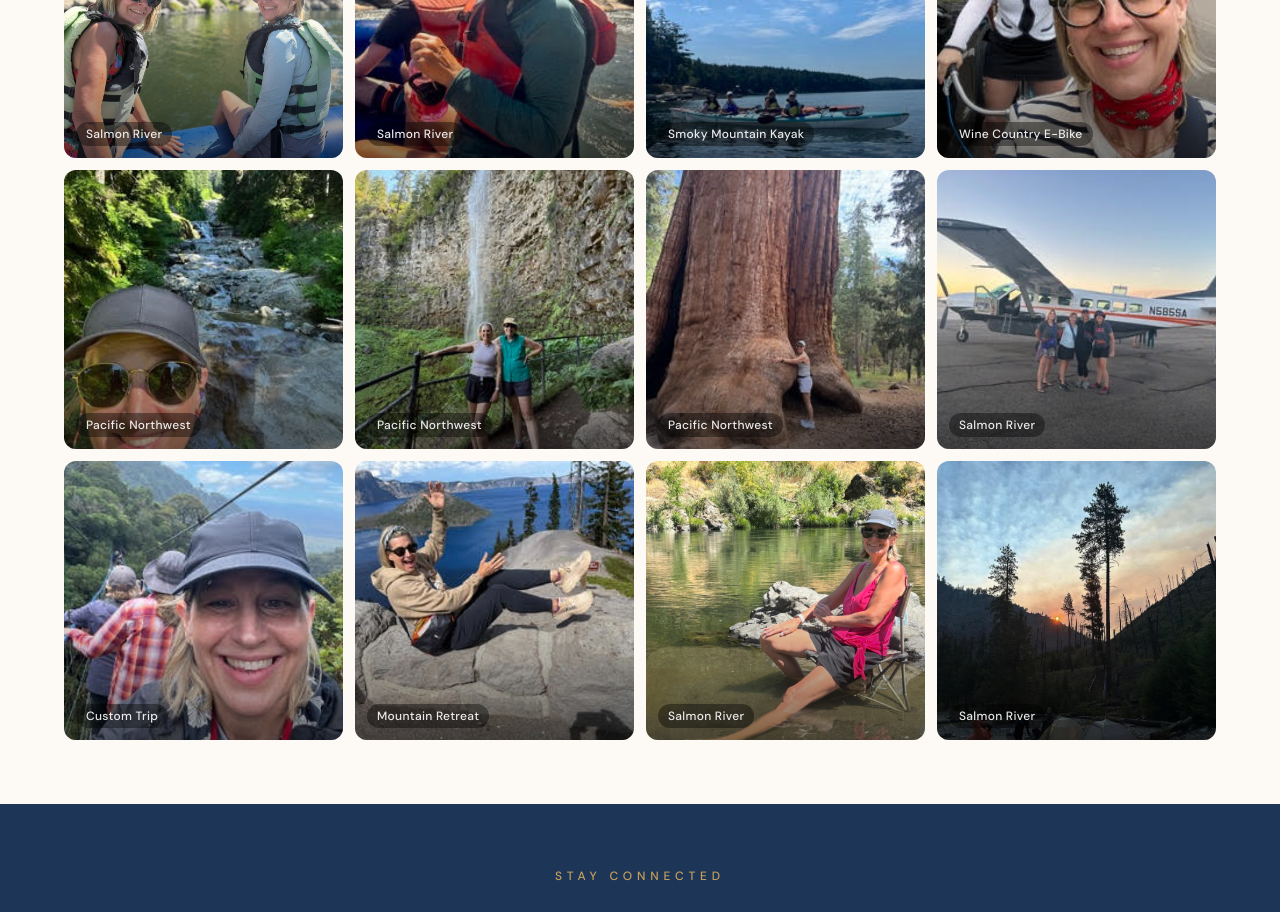
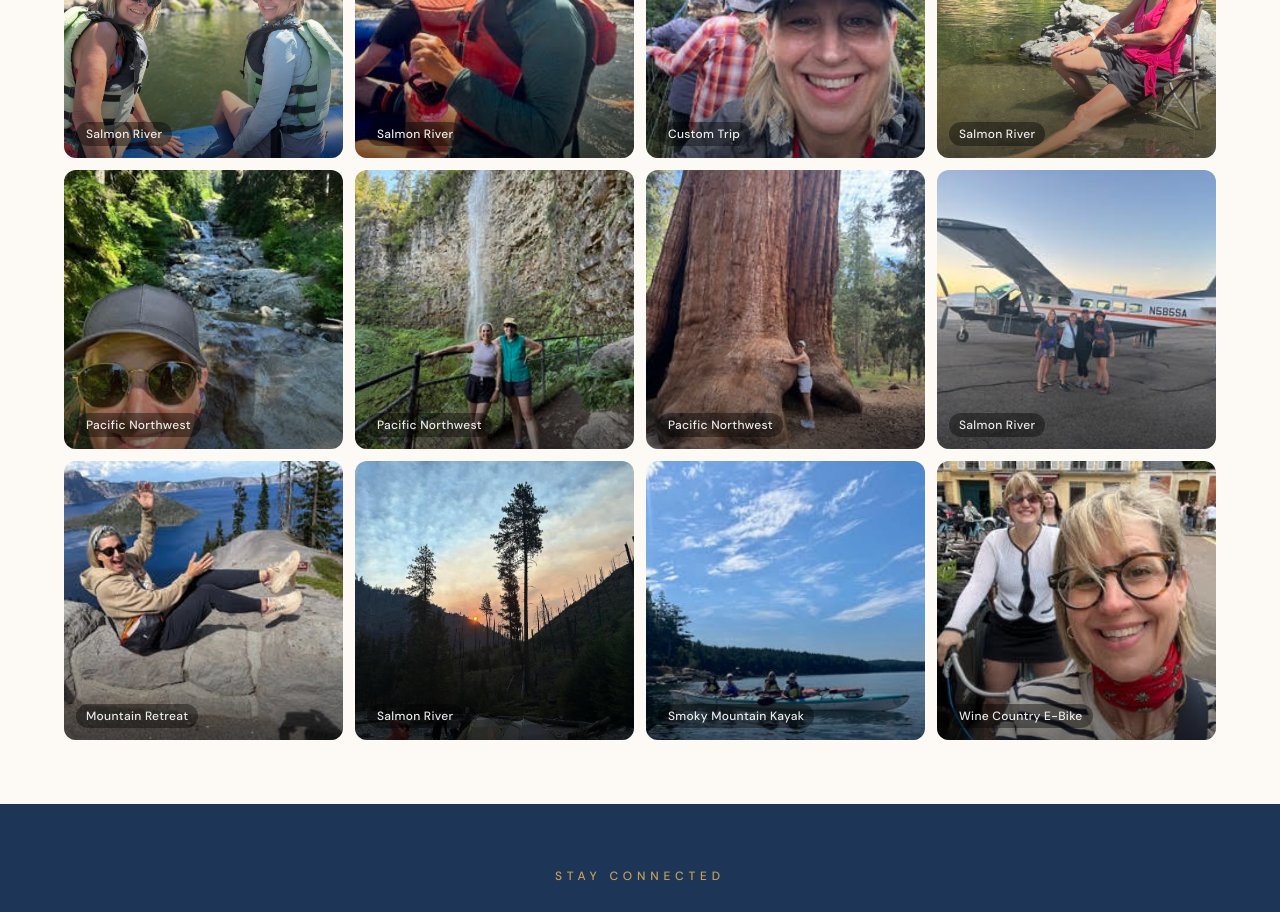
Before and after one commit to dthess372/bougie-adventure, a Next.js app: page /gallery in a window 1280 px wide. Shown: the part 700-1612 px from the top of the page. Built offline with nearby package versions, Linux system fonts and the light colour scheme; a web font is replaced by a local one.

Commit message:
Reorder gallery: bridge and Laurel to top row, kayaks and bikes to bottom row
Co-Authored-By: Claude Sonnet 4.6 <noreply@anthropic.com>

```diff
--- a/src/app/gallery/page.tsx
+++ b/src/app/gallery/page.tsx
@@ -10,16 +10,16 @@ export const metadata: Metadata = {
 const galleryImages = [
   { id: 1,  alt: 'Guides on the raft together',        src: '/gallery-guides-raft.jpg',       trip: 'Salmon River' },
   { id: 2,  alt: 'Rafting the river',                  src: '/gallery-raft.jpg',               trip: 'Salmon River' },
-  { id: 3,  alt: 'Kayaks on calm water',               src: '/gallery-kayaks.jpg',             trip: 'Smoky Mountain Kayak' },
-  { id: 4,  alt: 'E-bikes through wine country',       src: '/gallery-bikes.jpg',              trip: 'Wine Country E-Bike' },
+  { id: 10, alt: 'Nicole on a bridge overlook',        src: '/gallery-nicole-bridge.jpg',      trip: 'Custom Trip' },
+  { id: 12, alt: 'Laurel on the river',                src: '/laurel.jpg',                     trip: 'Salmon River' },
   { id: 5,  alt: 'Nicole at a waterfall',              src: '/gallery-nicole-waterfall.jpg',   trip: 'Pacific Northwest' },
   { id: 6,  alt: 'Waterfall in the wilderness',        src: '/gallery-waterfall.jpg',          trip: 'Pacific Northwest' },
   { id: 7,  alt: 'Towering redwood trees',             src: '/gallery-redwood.jpg',            trip: 'Pacific Northwest' },
   { id: 8,  alt: 'Fly-in arrival to the backcountry',  src: '/gallery-plane.jpg',              trip: 'Salmon River' },
-  { id: 10, alt: 'Nicole on a bridge overlook',        src: '/gallery-nicole-bridge.jpg',      trip: 'Custom Trip' },
   { id: 11, alt: 'Nicole on a rocky outcrop',          src: '/gallery-nicole-rock.jpg',        trip: 'Mountain Retreat' },
-  { id: 12, alt: 'Laurel on the river',                src: '/laurel.jpg',                     trip: 'Salmon River' },
-  { id: 13, alt: 'Guides on the water',               src: '/hero-home.png',                  trip: 'Salmon River' },
+  { id: 13, alt: 'Guides on the water',                src: '/hero-home.png',                  trip: 'Salmon River' },
+  { id: 3,  alt: 'Kayaks on calm water',               src: '/gallery-kayaks.jpg',             trip: 'Smoky Mountain Kayak' },
+  { id: 4,  alt: 'E-bikes through wine country',       src: '/gallery-bikes.jpg',              trip: 'Wine Country E-Bike' },
 ];
 
 export default function GalleryPage() {
```
